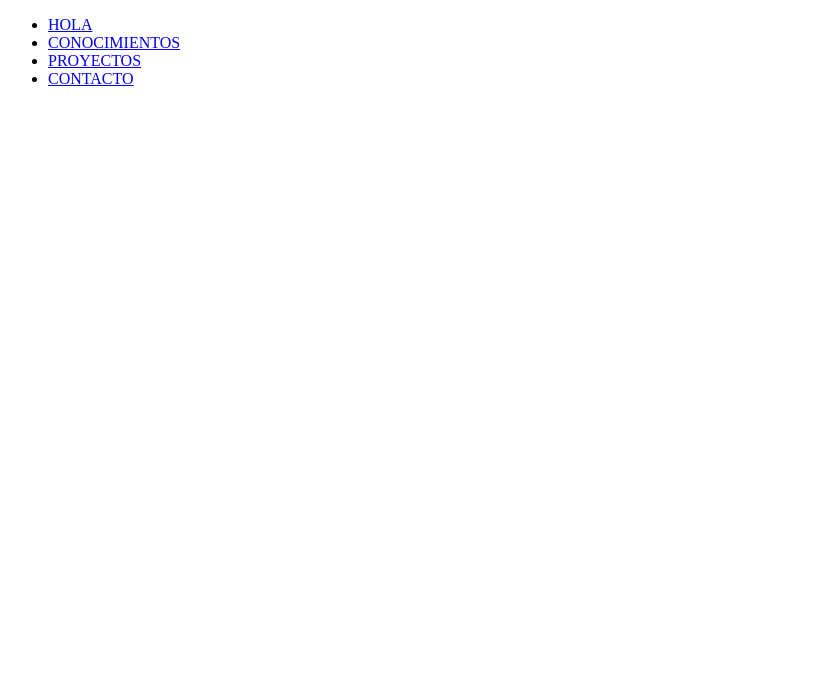
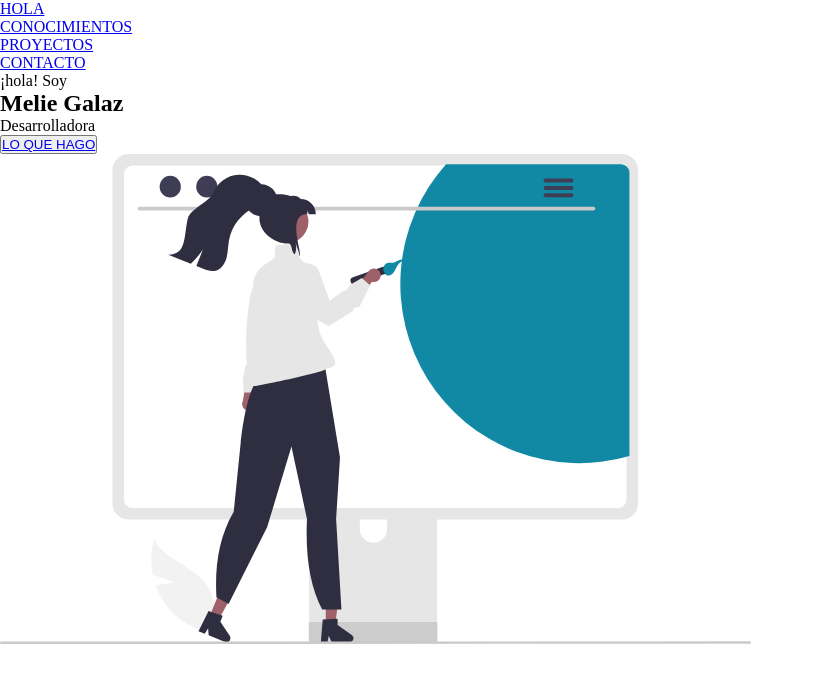
Before and after one commit to MelieGalaz/porfolio-, a plain HTML site: page index.html in a window 1280 px wide. Shown: the whole page, without its empty margins (0-814 px from the left). Drawn offline with Linux system fonts and the light colour scheme.

Commit message:
seccion de presentacion html

```diff
--- a/estilos.css
+++ b/estilos.css
@@ -0,0 +1,5 @@
+*{
+    margin: 0;
+    padding: 0;
+    box-sizing: border-box;
+}
--- a/index.html
+++ b/index.html
@@ -3,14 +3,16 @@
 <head>
     <meta charset="UTF-8">
     <meta name="viewport" content="width=device-width, initial-scale=1.0">
+    <link rel="stylesheet" href="estilos.css">
     <title>Document</title>
 </head>
 <body>
     <header>
+        <div class="menu">
         <nav>
             <ul>
                 <li>
-                    <a href="#">HOLA</a>
+                    <a href="#hola">HOLA</a>
                 </li>
                 <li>
                     <a href="#">CONOCIMIENTOS</a>
@@ -23,6 +25,24 @@
                 </li>
             </ul>
         </nav>
+        </div>
     </header>
+    <main>
+        <section>
+            <div id="hola">
+                <div class="hola--presentacion">
+                <p>¡hola! Soy </p>
+                <h1>Melie Galaz</h1>
+                <p>Desarrolladora</p>
+                <button>
+                    <a href="#">LO QUE HAGO</a>
+                </button>
+                 </div>
+                 <div>
+                    <img src="/imagenes/chica-color.svg" alt="ilustracion-chica-color">
+                 </div>
+            </div>
+        </section>
+    </main>
 </body>
 </html>
```
Also changed, not shown: imagenes/chica-color.svg (added).
